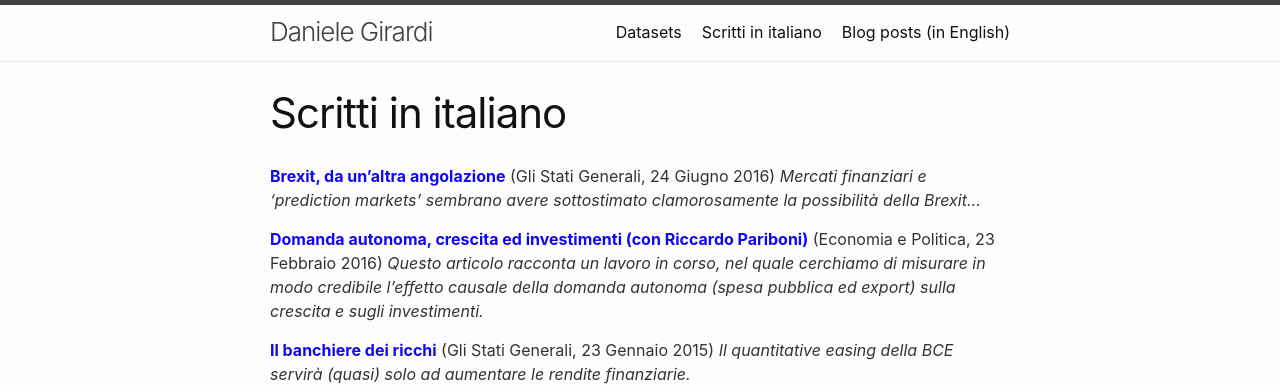
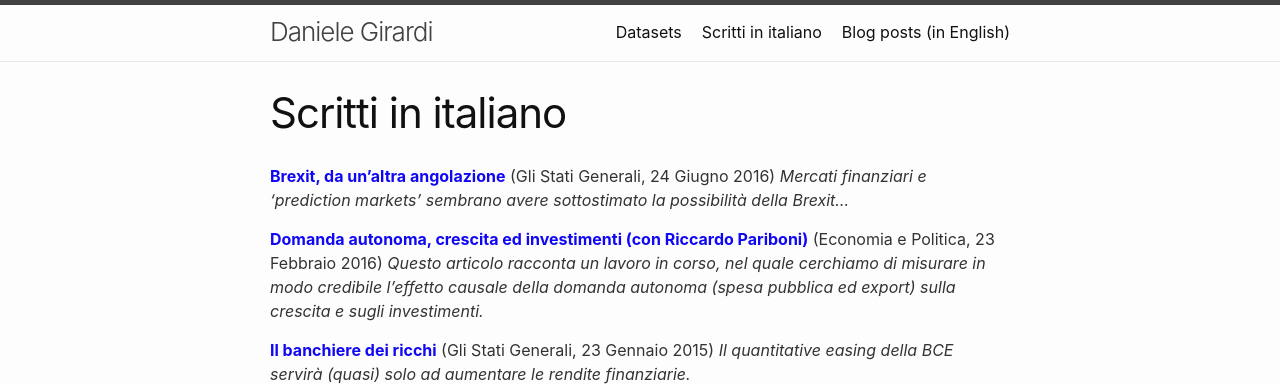
Before and after one commit to danielegirardi/danielegirardi.github.io, a Jekyll site: the page built from scritti_italia.md, in a window 1280 px wide. Shown: the top 385 px of the page. Built offline with Jekyll 4.4.1, drawn with Linux system fonts in a browser that asks for light colours.

Commit message:
Update scritti_italia.md

```diff
--- a/scritti_italia.md
+++ b/scritti_italia.md
@@ -8,7 +8,7 @@ permalink: /articoli_italia/
 
 <span style="color: #1008F4;"><strong><a href="http://www.reconomics.it/brexit-da-unaltra-angolazione/" target="_blank" rel="noopener">Brexit, da un'altra angolazione</a></strong></span>
 <span style="color: #333333;"><a href="http://www.glistatigenerali.com/borsa_istituzioni-ue/brexit-da-unaltra-angolazione/"  target="_blank" rel="noopener">(Gli Stati Generali, 24 Giugno 2016)</a>
-<em>Mercati finanziari e ‘prediction markets’ sembrano avere sottostimato clamorosamente la possibilità della Brexit...</em>
+<em>Mercati finanziari e ‘prediction markets’ sembrano avere sottostimato la possibilità della Brexit...</em>
 </span>
 
 <span style="color: #1008F4;"><strong><a href="http://www.reconomics.it/domanda-autonoma-crescita-ed-investimenti/" target="_blank" rel="noopener">Domanda autonoma, crescita ed investimenti (con Riccardo Pariboni)</a></strong>
```
